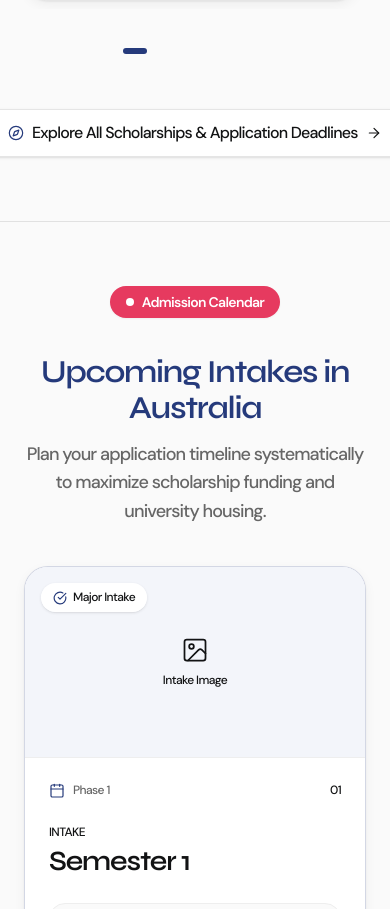
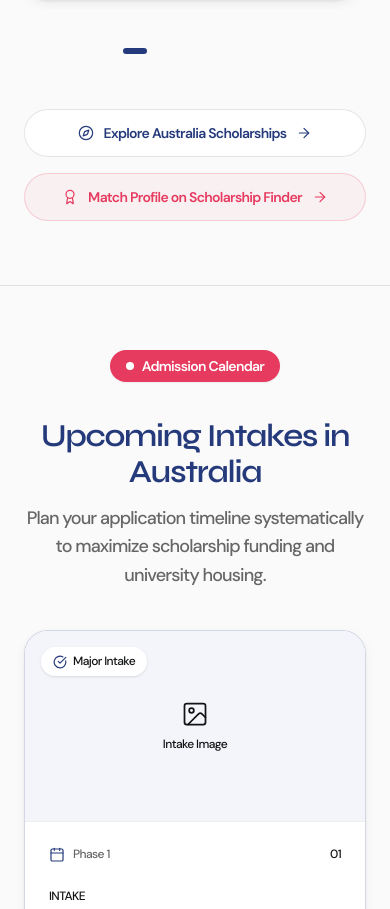
Before and after one commit to Kannan637/Highed, a Next.js app in the folder frontend/: page /study-in/australia in a window 390 px wide. Shown: the part 8648-9557 px from the top of the page. Built offline with nearby package versions, Linux system fonts and the light colour scheme; no server answers.

Commit message:
feat(seo): align homepage H1, destinations carousel, FAQ source attributions, and testimonial metadata per re-audit

```diff
--- a/frontend/src/components/country/CountryScholarships.tsx
+++ b/frontend/src/components/country/CountryScholarships.tsx
@@ -647,39 +647,15 @@ export const CountryScholarships: React.FC<CountryScholarshipsProps> = ({
         )}
 
         {/* ========================================================
-            EXPLORE ALL
+            EXPLORE ALL & SCHOLARSHIP FINDER TOOL
             ======================================================== */}
 
-        <div className="mt-10 flex justify-center sm:mt-12">
+        <div className="mt-10 flex flex-col sm:flex-row items-center justify-center gap-4 sm:mt-12">
           <Link
-            href={`/ study -in /${country.slug}/explore ? type = scholarships`}
+            href={`/study-in/${country.slug}/explore?type=scholarships`}
             className={cn(
               buttonVariants({ variant: "outline" }),
-              `
-                group
-flex
-h - 12
-w - full
-max - w - [420px]
-cursor - pointer
-items - center
-justify - center
-gap - 2.5
-rounded - [var(--radius - btn)]
-border - border -default
-bg - surface -default
-px - 6
-text - btn
-text - content - primary
-shadow - none
-transition - all
-duration - [var(--duration - fast)]
-hover: border - brand - primary
-hover: bg - surface - brand - light
-hover: text - brand - primary
-sm: w - auto
-sm: max - w - none
-  `
+              "group flex h-12 w-full max-w-[360px] cursor-pointer items-center justify-center gap-2.5 rounded-full border border-black/10 bg-white px-6 text-sm font-semibold text-brand-primary shadow-none transition-all hover:border-brand-primary hover:bg-brand-primary/5 sm:w-auto sm:max-w-none"
             )}
           >
             <Compass
@@ -689,17 +665,36 @@ sm: max - w - none
             />
 
             <span>
-              Explore All Scholarships & Application Deadlines
+              Explore {country.name} Scholarships
             </span>
 
             <ArrowRight
               aria-hidden="true"
-              className="
-                size-4
-                transition-transform
-                duration-[var(--duration-fast)]
-                group-hover:translate-x-1
-              "
+              className="size-4 transition-transform duration-200 group-hover:translate-x-1"
+              strokeWidth={1.8}
+            />
+          </Link>
+
+          <Link
+            href="/tools/scholarship-finder"
+            className={cn(
+              buttonVariants({ variant: "outline" }),
+              "group flex h-12 w-full max-w-[360px] cursor-pointer items-center justify-center gap-2.5 rounded-full border border-brand-accent/20 bg-brand-accent/5 px-6 text-sm font-semibold text-brand-accent shadow-none transition-all hover:border-brand-accent hover:bg-brand-accent/10 sm:w-auto sm:max-w-none"
+            )}
+          >
+            <Award
+              aria-hidden="true"
+              className="size-4 text-brand-accent"
+              strokeWidth={1.8}
+            />
+
+            <span>
+              Match Profile on Scholarship Finder
+            </span>
+
+            <ArrowRight
+              aria-hidden="true"
+              className="size-4 transition-transform duration-200 group-hover:translate-x-1"
               strokeWidth={1.8}
             />
           </Link>
--- a/frontend/src/components/home/CountryService.tsx
+++ b/frontend/src/components/home/CountryService.tsx
@@ -11,6 +11,7 @@ import React, {
 import { ArrowLeft, ArrowRight, MapPin } from "lucide-react";
 import gsap from "gsap";
 import Image from "next/image";
+import Link from "next/link";
 
 import { useLeadPopup } from "@/hooks/useLeadPopup";
 import Container from "@/components/ui/Container";
@@ -18,6 +19,7 @@ import SectionHeading from "@/components/ui/SectionHeading";
 
 type Destination = {
     country: string;
+    slug: string;
     description: string;
     image: string;
 };
@@ -25,39 +27,52 @@ type Destination = {
 const destinations: Destination[] = [
     {
         country: "Study in Ireland",
+        slug: "ireland",
         description:
-            "Study at leading universities with globally recognised programmes, strong academic opportunities and career-focused education.",
+            "Study in Europe's leading technology & pharma hub with top universities like Trinity & UCD and a 2-year post-study work visa.",
         image: "/images/countries/IRELAND.webp",
     },
     {
         country: "Study in the USA",
+        slug: "usa",
         description:
-            "Explore leading universities, high-value programmes, research opportunities and post-study work pathways for international students.",
+            "Explore leading universities, high-value STEM programmes, research opportunities and up to 36-month post-study OPT work pathways.",
         image: "/images/countries/USA.webp",
     },
     {
         country: "Study in Canada",
+        slug: "canada",
         description:
-            "Discover leading universities, career-focused programmes and post-study opportunities for international students.",
+            "Discover leading universities, industry-focused co-op programmes and up to 3-year Post-Graduation Work Permit (PGWP) pathways.",
         image: "/images/countries/CANADA.webp",
     },
     {
         country: "Study in the UK",
+        slug: "uk",
         description:
-            "Explore world-class universities, globally recognised degrees and a wide range of undergraduate and postgraduate programmes.",
+            "Explore world-class Russell Group universities, globally recognised degrees and a 2-year Graduate Route post-study work visa.",
         image: "/images/countries/UK.webp",
     },
     {
         country: "Study in Australia",
+        slug: "australia",
         description:
-            "Explore globally ranked universities, career-focused programmes and post-study opportunities across a wide range of disciplines.",
+            "Explore Group of Eight (Go8) universities, high living standards and generous post-study work visa rights across vibrant cities.",
         image: "/images/countries/AUSTRALIA.webp",
     },
     {
-        country: "Study in New Zealand",
+        country: "Study in Germany",
+        slug: "germany",
         description:
-            "Study in a welcoming destination offering quality education, internationally recognised programmes and opportunities for international students.",
-        image: "/images/countries/NEW ZEALAND.webp",
+            "Study at world-renowned public universities with zero tuition fees, cutting-edge engineering, and an 18-month stay-back job search visa.",
+        image: "/images/countries/study-in-germany.webp",
+    },
+    {
+        country: "Study in Dubai",
+        slug: "dubai",
+        description:
+            "Access top international branch campuses with tax-free career opportunities and modern cosmopolitan living in the UAE.",
+        image: "/images/countries/Dubai Bg.webp",
     },
 ];
 
@@ -641,13 +656,8 @@ export default function StudyDestinations({
                 ===================================================== */}
 
                 <div className="mt-10 flex justify-center lg:mt-8">
-                    <button
-                        type="button"
-                        onClick={() =>
-                            openLeadPopup({
-                                source: "country_cta",
-                            })
-                        }
+                    <Link
+                        href="/study-in"
                         className="
                             btn-motion
                             group
@@ -665,7 +675,7 @@ export default function StudyDestinations({
                         "
                     >
                         <span>
-                            View All Countries
+                            View All 7 Destinations
                         </span>
 
                         <ArrowRight
@@ -677,7 +687,7 @@ export default function StudyDestinations({
                                 group-hover:translate-x-1
                             "
                         />
-                    </button>
+                    </Link>
                 </div>
             </Container>
         </section>
@@ -945,20 +955,54 @@ function DestinationCard({
                     {destination.description}
                 </p>
 
-                {/* EXPLORE */}
+                {/* EXPLORE & COUNSELLING */}
 
                 {isActive && (
+                    <div className="mt-5 flex flex-wrap items-center gap-3">
+                        <Link
+                            href={`/study-in/${destination.slug}`}
+                            className="
+                                btn-motion
+                                group/explore
+                                inline-flex
+                                h-11
+                                items-center
+                                gap-2
+                                rounded-full
+                                bg-white
+                                px-5
+                                text-sm
+                                font-semibold
+                                text-brand-primary
+                                shadow-[0_8px_20px_rgba(0,0,0,0.18)]
+                                hover:bg-white/95
+                            "
+                        >
+                            <span>
+                                Explore Guide
+                            </span>
+
+                            <ArrowRight
+                                size={16}
+                                strokeWidth={2.4}
+                                className="
+                                    transition-transform
+                                    duration-200
+                                    group-hover/explore:translate-x-1
+                                "
+                            />
+                        </Link>
+
                         <button
                             type="button"
                             onClick={() =>
                                 openLeadPopup({
-                                source: "country_cta",
+                                    source: `country_cta_${destination.slug}`,
                                 })
                             }
                             className="
                                 btn-motion
-                            group/explore
-                            mt-5
+                                group/counsel
                                 inline-flex
                                 h-11
                                 items-center
@@ -975,19 +1019,10 @@ function DestinationCard({
                             "
                         >
                             <span>
-                            Explore
+                                Free Counselling
                             </span>
-
-                        <ArrowRight
-                            size={16}
-                            strokeWidth={2.4}
-                            className="
-                                transition-transform
-                                duration-200
-                                group-hover/explore:translate-x-1
-                            "
-                        />
                         </button>
+                    </div>
                 )}
             </div>
         </article>
--- a/frontend/src/components/home/Hero.tsx
+++ b/frontend/src/components/home/Hero.tsx
@@ -274,10 +274,9 @@ export default function Hero() {
                             >
                                 Study Abroad{" "}
                                 <span className="font-semibold text-brand-accent">
-                                    <i>Advisors</i>
-                                </span>
-                                <br />
-                                for Your Global Education Journey
+                                    <i>Consultants</i>
+                                </span>{" "}
+                                in Tamil Nadu
                             </h1>
 
                             {/* DESCRIPTION */}
@@ -295,9 +294,7 @@ export default function Hero() {
             md:mt-8
         "
                             >
-                                Get expert study abroad guidance to explore top universities, courses,
-                                scholarships, education loans and student visa support across the USA,
-                                UK, Canada, Australia, Ireland &amp; Europe.
+                                Personalized guidance for students from Chennai, Coimbatore and across Tamil Nadu. Explore top universities, scholarships, education loans and student visa support across the USA, UK, Canada, Australia, Germany &amp; Ireland.
                             </p>
 
                             {/* CTA BUTTONS */}
```
Also changed, not shown: frontend/src/components/home/FAQ.tsx (+11 -3 lines), frontend/src/components/home/testimonial.tsx (+21 -3 lines). Lines whose indentation alone changed are shown as unchanged.
